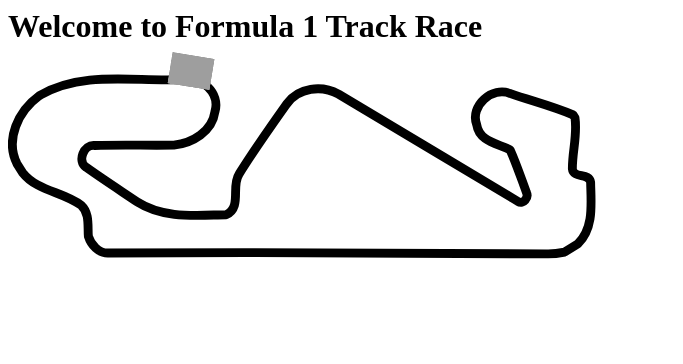
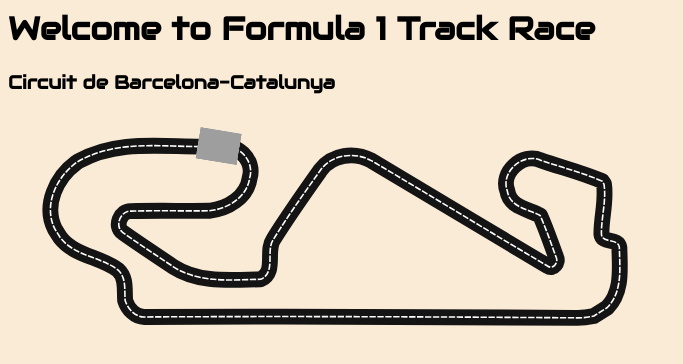
Before and after one commit to Ayushi3333/formula1-race, a plain HTML site: page index.html in a window 1280 px wide. Shown: the whole page, without its empty margins (0-683 px from the left). Drawn offline with Linux system fonts and the light colour scheme; grey boxes are pictures that could not be loaded.

Commit message:
Fix fonts, colors and track

```diff
--- a/index.html
+++ b/index.html
@@ -2,6 +2,8 @@
   <head>
     <meta charset="utf-8">
     <meta name="viewport" content="width=device-width, initial-scale=1">
+    <link rel="preconnect" href="https://fonts.gstatic.com">
+<link href="https://fonts.googleapis.com/css2?family=Audiowide&display=swap" rel="stylesheet">
     <link rel="stylesheet" href="styles/style.css">
     <link rel="stylesheet" href="https://use.fontawesome.com/releases/v5.6.3/css/all.css">
     <script src="https://kit.fontawesome.com/7258be3744.js" crossorigin="anonymous"></script>
@@ -17,9 +19,18 @@
     <div class="container">
       <h1>Welcome to Formula 1 Track Race</h1>
       <section>
-        <!-- this SVG is only to show the background line -->
-          <svg viewBox="0 0 582.69443 182.52093" height="150.52pt" width="440.69pt" style="shape-rendering:geometricPrecision; text-rendering:geometricPrecision; image-rendering:optimizeQuality; fill-rule:evenodd; clip-rule:evenodd">
-            <path xmlns="http://www.w3.org/2000/svg" id="path4" stroke-linejoin="round" d="m560.41 40.295c-20.018-8.5906-41.406-13.904-62.007-21.09-18.126-7.8881-40.735 12.076-33.534 30.966 2.3505 16.442 20.999 18.385 33.065 24.738 6.1492 13.672 10.935 28.162 16.195 42.261 2.3859 4.9366-3.0391 12.455-8.3552 8.9062-59.54-35.146-118.45-71.357-178-106.48-16.838-9.0143-39.62-6.536-51.298 9.7052-16.243 22.891-32.566 45.843-47.369 69.696-8.074 11.823 3.1024 33.213-12.794 40.237-29.51 0.46204-61.831 4.254-87.982-12.578-17.01-11.455-34.26-22.594-50.927-34.537-8.9476-6.0287-2.2628-22.763 8.5379-21.555 26.166-0.84475 52.38 0.0272 78.561-0.3787 18.353-1.9193 38.009-13.378 40.726-33.185 5.4824-18.519-13.353-35.71-31.601-31.873-47.18 2.6975-98.162-9.3126-141.36 15.38l-1.5768 0.98827c-20.369 14.774-33.822 43.209-21.733 67.261l5.3421 8.5236c14.465 18.598 40.396 18.998 58.279 32.597 8.6385 8.0399 6.2489 20.348 7.1311 30.794 2.6542 8.4152 10.169 16.865 19.706 16.528 144.76-0.88 289.52-0.15 434.28 0.88 6.1801 0.25726 12.315-0.59035 18.352-1.8243l13.245-8.3012c16.149-16.187 12.808-40.046 12.495-60.845-1.1932-9.8501-17.247-3.6011-18.1-13.286-0.20453-16.878 5.1156-33.642 2.5896-50.552l-1.8637-2.9736z" stroke="#000" stroke-linecap="round" stroke-width="8.8001" fill="none"/>
+        <h3>Circuit de Barcelona-Catalunya</h3>
+          <svg xmlns:rdf="http://www.w3.org/1999/02/22-rdf-syntax-ns#" xmlns="http://www.w3.org/2000/svg"
+          xmlns:cc="http://creativecommons.org/ns#" xmlns:dc="http://purl.org/dc/elements/1.1/" id="svg2" height="177.48pt"
+          viewBox="0 0 637.85665 238.476" width="490.85pt" version="1.1">
+            <g id="g4146" stroke-linejoin="round">
+              <g fill="none">
+                <!-- <path id="path4137" d="m587.92 68.649c-20.018-8.5906-41.406-13.904-62.007-21.09-18.126-7.8881-40.735 12.076-33.534 30.966 2.3505 16.442 20.999 18.385 33.065 24.738 6.1492 13.672 10.935 28.162 16.195 42.261 2.3859 4.9366-3.0391 12.455-8.3552 8.9062-59.54-35.146-118.45-71.357-178-106.48-16.838-9.0143-39.62-6.536-51.298 9.7052-16.243 22.891-32.566 45.843-47.369 69.696-8.074 11.823 3.1024 33.213-12.794 40.237-29.51 0.46204-61.831 4.254-87.982-12.578-17.01-11.455-34.26-22.594-50.927-34.537-8.9476-6.0287-2.2628-22.763 8.5379-21.555 26.166-0.84475 52.38 0.0272 78.561-0.3787 18.353-1.9193 38.009-13.378 40.726-33.185 5.4824-18.519-13.353-35.71-31.601-31.873-47.18 2.6975-98.162-9.3126-141.36 15.38l-1.5768 0.98827c-20.369 14.774-33.822 43.209-21.733 67.261l5.3421 8.5236c14.465 18.598 40.396 18.998 58.279 32.597 8.6385 8.0399 6.2489 20.348 7.1311 30.794 2.6542 8.4152 10.169 16.865 19.706 16.528 144.76-0.88209 289.52-0.14686 434.28 0.87694 6.1801 0.25726 12.315-0.59035 18.352-1.8243l13.245-8.3012c16.149-16.187 12.808-40.046 12.495-60.845-1.1932-9.8501-17.247-3.6011-18.1-13.286-0.20453-16.878 5.1156-33.642 2.5896-50.552l-1.8637-2.9736z" stroke="#f00" stroke-width="20.8"/> -->
+                <!-- <path id="path4135" d="m587.92 68.649c-20.018-8.5906-41.406-13.904-62.007-21.09-18.126-7.8881-40.735 12.076-33.534 30.966 2.3505 16.442 20.999 18.385 33.065 24.738 6.1492 13.672 10.935 28.162 16.195 42.261 2.3859 4.9366-3.0391 12.455-8.3552 8.9062-59.54-35.146-118.45-71.357-178-106.48-16.838-9.0143-39.62-6.536-51.298 9.7052-16.243 22.891-32.566 45.843-47.369 69.696-8.074 11.823 3.1024 33.213-12.794 40.237-29.51 0.46204-61.831 4.254-87.982-12.578-17.01-11.455-34.26-22.594-50.927-34.537-8.9476-6.0287-2.2628-22.763 8.5379-21.555 26.166-0.84475 52.38 0.0272 78.561-0.3787 18.353-1.9193 38.009-13.378 40.726-33.185 5.4824-18.519-13.353-35.71-31.601-31.873-47.18 2.6975-98.162-9.3126-141.36 15.38l-1.5768 0.98827c-20.369 14.774-33.822 43.209-21.733 67.261l5.3421 8.5236c14.465 18.598 40.396 18.998 58.279 32.597 8.6385 8.0399 6.2489 20.348 7.1311 30.794 2.6542 8.4152 10.169 16.865 19.706 16.528 144.76-0.88209 289.52-0.14686 434.28 0.87694 6.1801 0.25726 12.315-0.59035 18.352-1.8243l13.245-8.3012c16.149-16.187 12.808-40.046 12.495-60.845-1.1932-9.8501-17.247-3.6011-18.1-13.286-0.20453-16.878 5.1156-33.642 2.5896-50.552l-1.8637-2.9736z" stroke="#fff" stroke-dasharray="20.80013431, 20.80013431" stroke-width="20.8"/> -->
+                <path id="path4" d="m587.92 68.649c-20.018-8.5906-41.406-13.904-62.007-21.09-18.126-7.8881-40.735 12.076-33.534 30.966 2.3505 16.442 20.999 18.385 33.065 24.738 6.1492 13.672 10.935 28.162 16.195 42.261 2.3859 4.9366-3.0391 12.455-8.3552 8.9062-59.54-35.146-118.45-71.357-178-106.48-16.838-9.0143-39.62-6.536-51.298 9.7052-16.243 22.891-32.566 45.843-47.369 69.696-8.074 11.823 3.1024 33.213-12.794 40.237-29.51 0.46204-61.831 4.254-87.982-12.578-17.01-11.455-34.26-22.594-50.927-34.537-8.9476-6.0287-2.2628-22.763 8.5379-21.555 26.166-0.84475 52.38 0.0272 78.561-0.3787 18.353-1.9193 38.009-13.378 40.726-33.185 5.4824-18.519-13.353-35.71-31.601-31.873-47.18 2.6975-98.162-9.3126-141.36 15.38l-1.5768 0.98827c-20.369 14.774-33.822 43.209-21.733 67.261l5.3421 8.5236c14.465 18.598 40.396 18.998 58.279 32.597 8.6385 8.0399 6.2489 20.348 7.1311 30.794 2.6542 8.4152 10.169 16.865 19.706 16.528 144.76-0.88209 289.52-0.14686 434.28 0.87694 6.1801 0.25726 12.315-0.59035 18.352-1.8243l13.245-8.3012c16.149-16.187 12.808-40.046 12.495-60.845-1.1932-9.8501-17.247-3.6011-18.1-13.286-0.20453-16.878 5.1156-33.642 2.5896-50.552l-1.8637-2.9736z" stroke="#141414" stroke-linecap="round" stroke-width="16"/>
+                <path id="path4139" d="m587.92 68.649c-20.018-8.5906-41.406-13.904-62.007-21.09-18.126-7.8881-40.735 12.076-33.534 30.966 2.3505 16.442 20.999 18.385 33.065 24.738 6.1492 13.672 10.935 28.162 16.195 42.261 2.3859 4.9366-3.0391 12.455-8.3552 8.9062-59.54-35.146-118.45-71.357-178-106.48-16.838-9.0143-39.62-6.536-51.298 9.7052-16.243 22.891-32.566 45.843-47.369 69.696-8.074 11.823 3.1024 33.213-12.794 40.237-29.51 0.46204-61.831 4.254-87.982-12.578-17.01-11.455-34.26-22.594-50.927-34.537-8.9476-6.0287-2.2628-22.763 8.5379-21.555 26.166-0.84475 52.38 0.0272 78.561-0.3787 18.353-1.9193 38.009-13.378 40.726-33.185 5.4824-18.519-13.353-35.71-31.601-31.873-47.18 2.6975-98.162-9.3126-141.36 15.38l-1.5768 0.98827c-20.369 14.774-33.822 43.209-21.733 67.261l5.3421 8.5236c14.465 18.598 40.396 18.998 58.279 32.597 8.6385 8.0399 6.2489 20.348 7.1311 30.794 2.6542 8.4152 10.169 16.865 19.706 16.528 144.76-0.88209 289.52-0.14686 434.28 0.87694 6.1801 0.25726 12.315-0.59035 18.352-1.8243l13.245-8.3012c16.149-16.187 12.808-40.046 12.495-60.845-1.1932-9.8501-17.247-3.6011-18.1-13.286-0.20453-16.878 5.1156-33.642 2.5896-50.552l-1.8637-2.9736z" stroke="#fff" stroke-dasharray="6.40004133, 1.60001033" stroke-width="1.6"/>
+              </g>
+            </g>
           </svg>
           <div class="dot">
             <img src="https://4.bp.blogspot.com/-F1rA3EZz0BA/ViO28H8nuaI/AAAAAAAAL2A/4fLGMAFIyOg/s200/coche1.png">
--- a/styles/style.css
+++ b/styles/style.css
@@ -1,5 +1,10 @@
+body {
+  font-family: 'Audiowide', cursive;
+  background-color: antiquewhite;
+}
+
 img {
-  offset-path: path('m560.41 40.295c-20.018-8.5906-41.406-13.904-62.007-21.09-18.126-7.8881-40.735 12.076-33.534 30.966 2.3505 16.442 20.999 18.385 33.065 24.738 6.1492 13.672 10.935 28.162 16.195 42.261 2.3859 4.9366-3.0391 12.455-8.3552 8.9062-59.54-35.146-118.45-71.357-178-106.48-16.838-9.0143-39.62-6.536-51.298 9.7052-16.243 22.891-32.566 45.843-47.369 69.696-8.074 11.823 3.1024 33.213-12.794 40.237-29.51 0.46204-61.831 4.254-87.982-12.578-17.01-11.455-34.26-22.594-50.927-34.537-8.9476-6.0287-2.2628-22.763 8.5379-21.555 26.166-0.84475 52.38 0.0272 78.561-0.3787 18.353-1.9193 38.009-13.378 40.726-33.185 5.4824-18.519-13.353-35.71-31.601-31.873-47.18 2.6975-98.162-9.3126-141.36 15.38l-1.5768 0.98827c-20.369 14.774-33.822 43.209-21.733 67.261l5.3421 8.5236c14.465 18.598 40.396 18.998 58.279 32.597 8.6385 8.0399 6.2489 20.348 7.1311 30.794 2.6542 8.4152 10.169 16.865 19.706 16.528 144.76-0.88 289.52-0.15 434.28 0.88 6.1801 0.25726 12.315-0.59035 18.352-1.8243l13.245-8.3012c16.149-16.187 12.808-40.046 12.495-60.845-1.1932-9.8501-17.247-3.6011-18.1-13.286-0.20453-16.878 5.1156-33.642 2.5896-50.552l-1.8637-2.9736z');
+  offset-path: path('m587.92 68.649c-20.018-8.5906-41.406-13.904-62.007-21.09-18.126-7.8881-40.735 12.076-33.534 30.966 2.3505 16.442 20.999 18.385 33.065 24.738 6.1492 13.672 10.935 28.162 16.195 42.261 2.3859 4.9366-3.0391 12.455-8.3552 8.9062-59.54-35.146-118.45-71.357-178-106.48-16.838-9.0143-39.62-6.536-51.298 9.7052-16.243 22.891-32.566 45.843-47.369 69.696-8.074 11.823 3.1024 33.213-12.794 40.237-29.51 0.46204-61.831 4.254-87.982-12.578-17.01-11.455-34.26-22.594-50.927-34.537-8.9476-6.0287-2.2628-22.763 8.5379-21.555 26.166-0.84475 52.38 0.0272 78.561-0.3787 18.353-1.9193 38.009-13.378 40.726-33.185 5.4824-18.519-13.353-35.71-31.601-31.873-47.18 2.6975-98.162-9.3126-141.36 15.38l-1.5768 0.98827c-20.369 14.774-33.822 43.209-21.733 67.261l5.3421 8.5236c14.465 18.598 40.396 18.998 58.279 32.597 8.6385 8.0399 6.2489 20.348 7.1311 30.794 2.6542 8.4152 10.169 16.865 19.706 16.528 144.76-0.88209 289.52-0.14686 434.28 0.87694 6.1801 0.25726 12.315-0.59035 18.352-1.8243l13.245-8.3012c16.149-16.187 12.808-40.046 12.495-60.845-1.1932-9.8501-17.247-3.6011-18.1-13.286-0.20453-16.878 5.1156-33.642 2.5896-50.552l-1.8637-2.9736z');
   animation: infinite scalextric linear 10s;
 }
 
@@ -21,7 +26,7 @@
 
  img {
   z-index: 1;
-  width: 43px;
+  width: 42px;
   height: auto;
 }
  }
```
